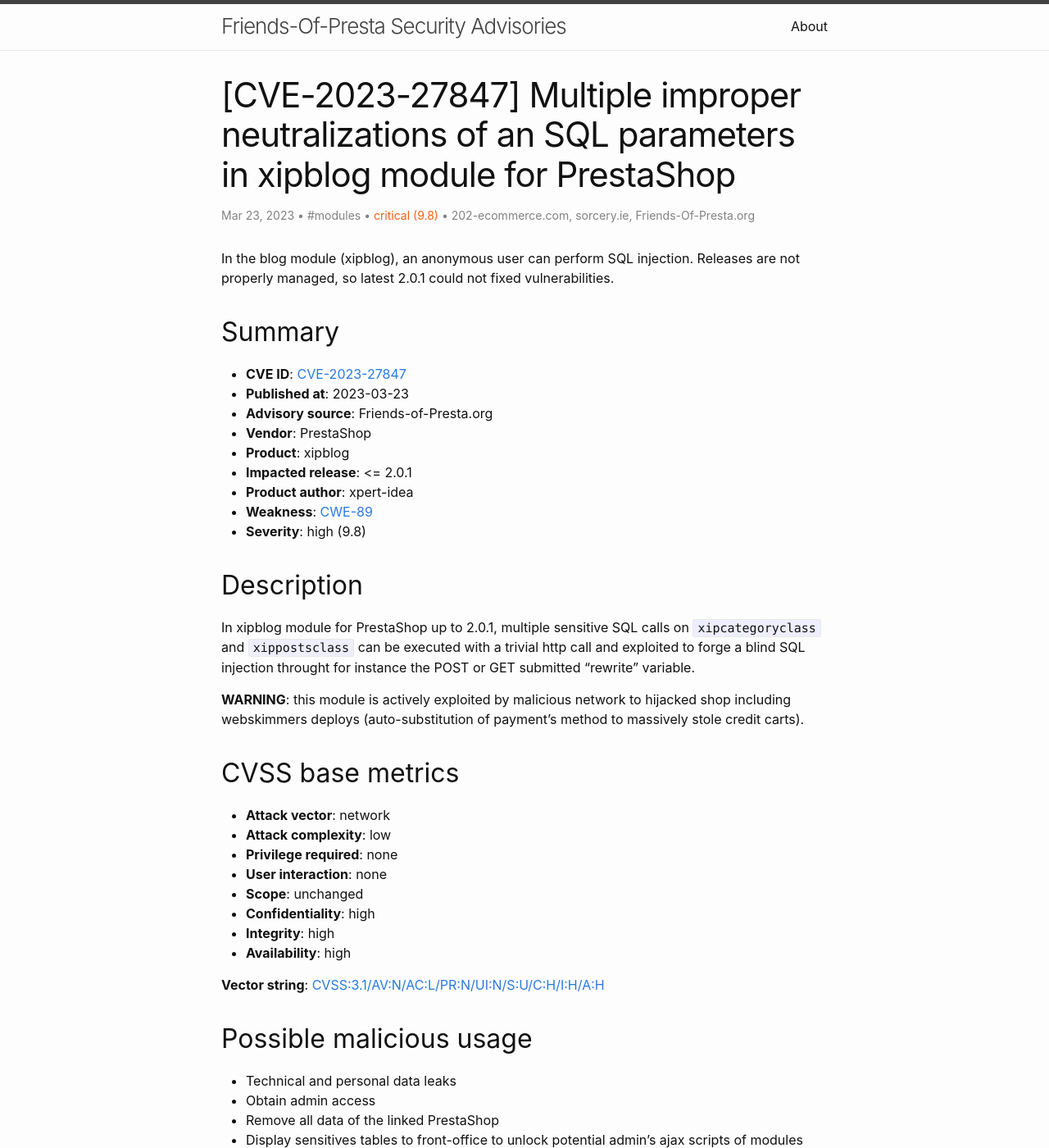
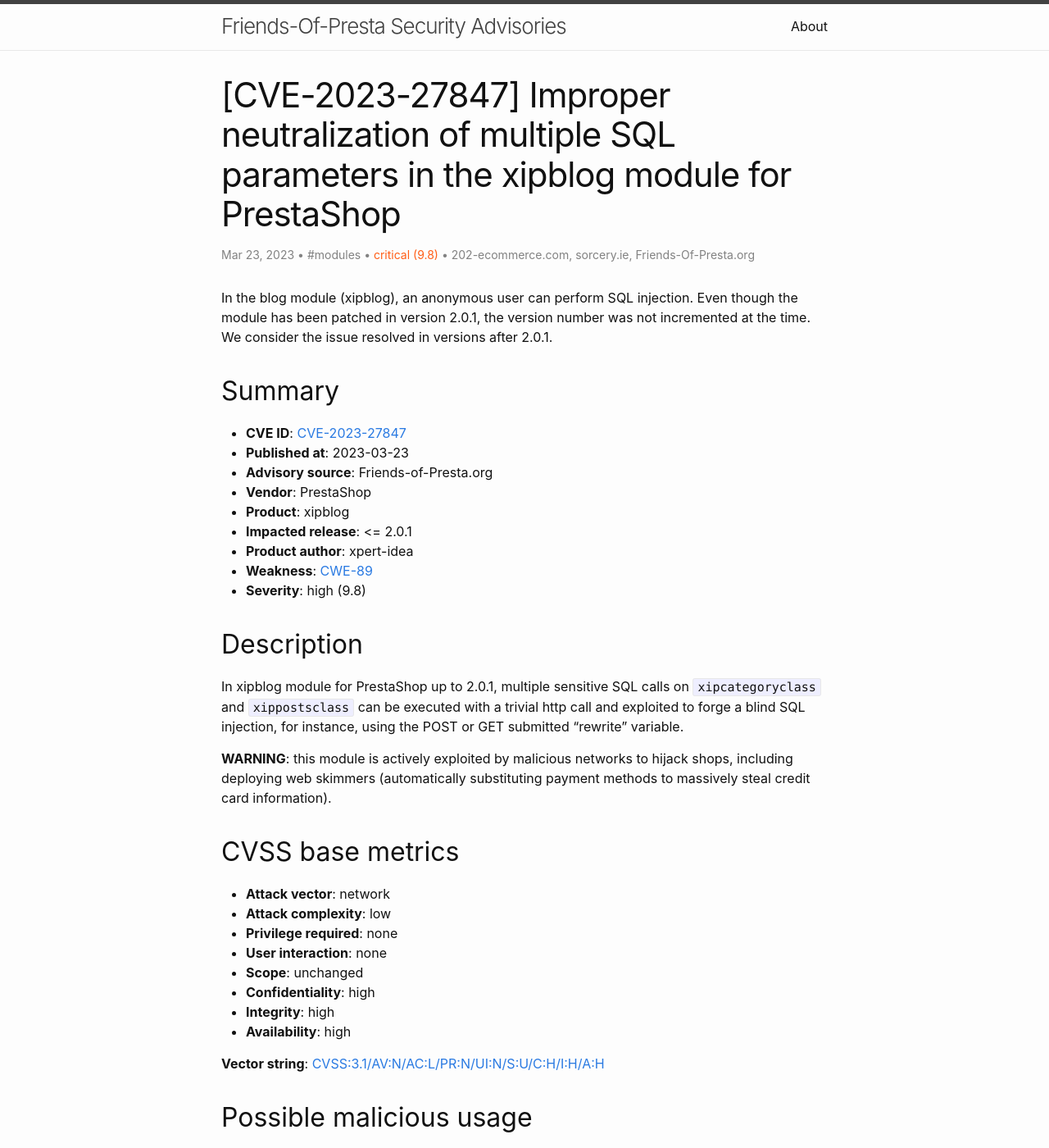
Before and after one commit to friends-of-presta/security-advisories, a Jekyll site: the page built from _posts/2023-03-23-xipblog.md, in a window 1280 px wide and 1400 px high. Shown: the whole window at 82% size. Built offline with Jekyll 4.4.1, drawn with Linux system fonts in a browser that asks for light colours.

Commit message:
Update 2023-03-23-xipblog.md

```diff
--- a/_posts/2023-03-23-xipblog.md
+++ b/_posts/2023-03-23-xipblog.md
@@ -1,6 +1,6 @@
 ---
 layout: post
-title: "[CVE-2023-27847] Multiple improper neutralizations of an SQL parameters in xipblog module for PrestaShop"
+title: "[CVE-2023-27847] Improper neutralization of multiple SQL parameters in the xipblog module for PrestaShop"
 categories: modules
 author:
 - 202-ecommerce.com
@@ -10,7 +10,7 @@ meta: "CVE,PrestaShop,xipblog"
 severity: "critical (9.8)"
 ---
 
-In the blog module (xipblog), an anonymous user can perform SQL injection. Releases are not properly managed, so latest 2.0.1 could not fixed vulnerabilities.
+In the blog module (xipblog), an anonymous user can perform SQL injection. Even though the module has been patched in version 2.0.1, the version number was not incremented at the time. We consider the issue resolved in versions after 2.0.1.
 
 ## Summary
 
@@ -26,9 +26,9 @@ In the blog module (xipblog), an anonymous user can perform SQL injection. Relea
 
 ## Description
 
-In xipblog module for PrestaShop up to 2.0.1, multiple sensitive SQL calls on `xipcategoryclass` and `xippostsclass` can be executed with a trivial http call and exploited to forge a blind SQL injection throught for instance the POST or GET submitted "rewrite" variable.
+In xipblog module for PrestaShop up to 2.0.1, multiple sensitive SQL calls on `xipcategoryclass` and `xippostsclass` can be executed with a trivial http call and exploited to forge a blind SQL injection, for instance, using the POST or GET submitted "rewrite" variable.
 
-**WARNING**: this module is actively exploited by malicious network to hijacked shop including webskimmers deploys (auto-substitution of payment's method to massively stole credit carts).
+**WARNING**: this module is actively exploited by malicious networks to hijack shops, including deploying web skimmers (automatically substituting payment methods to massively steal credit card information).
 
 ## CVSS base metrics
 
```
